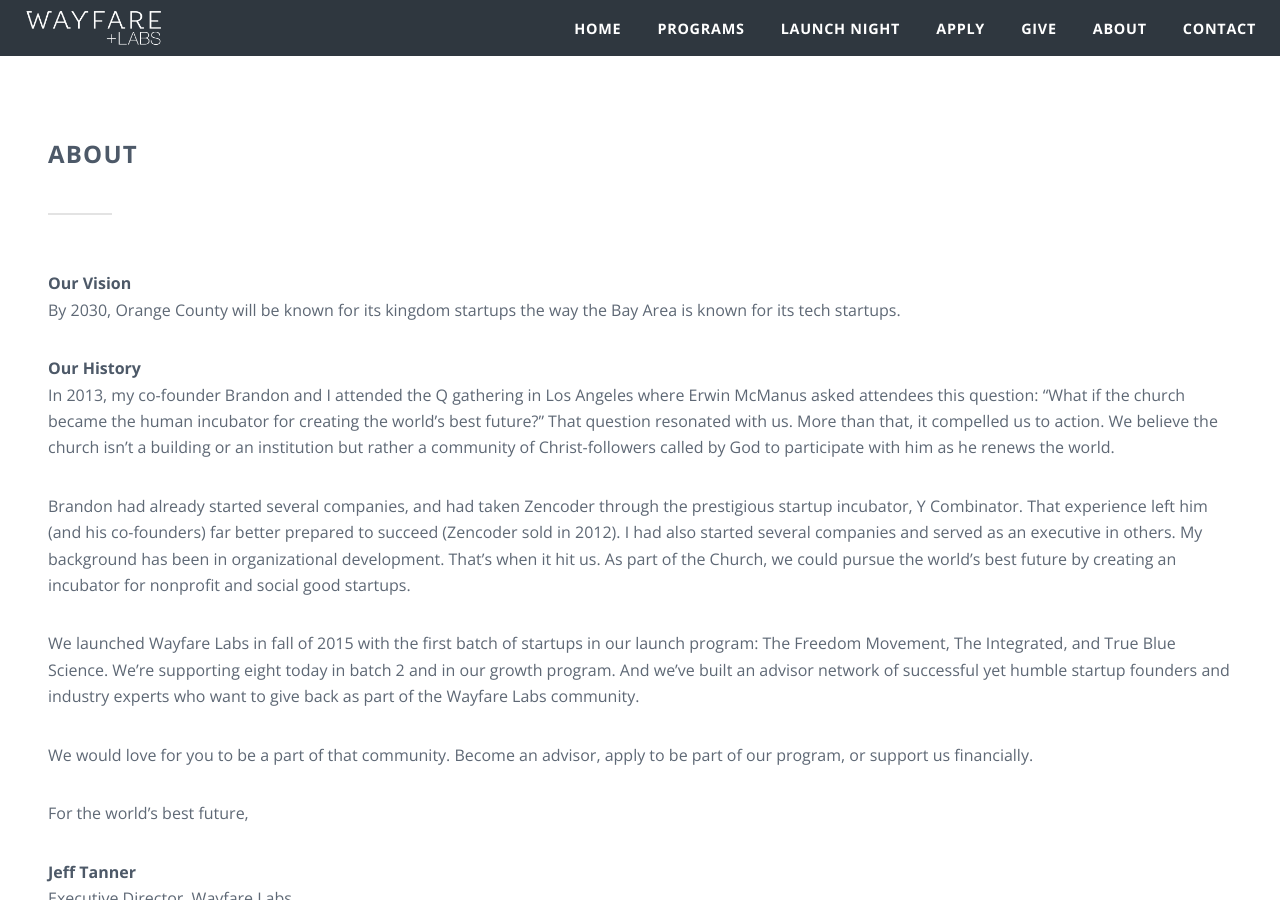
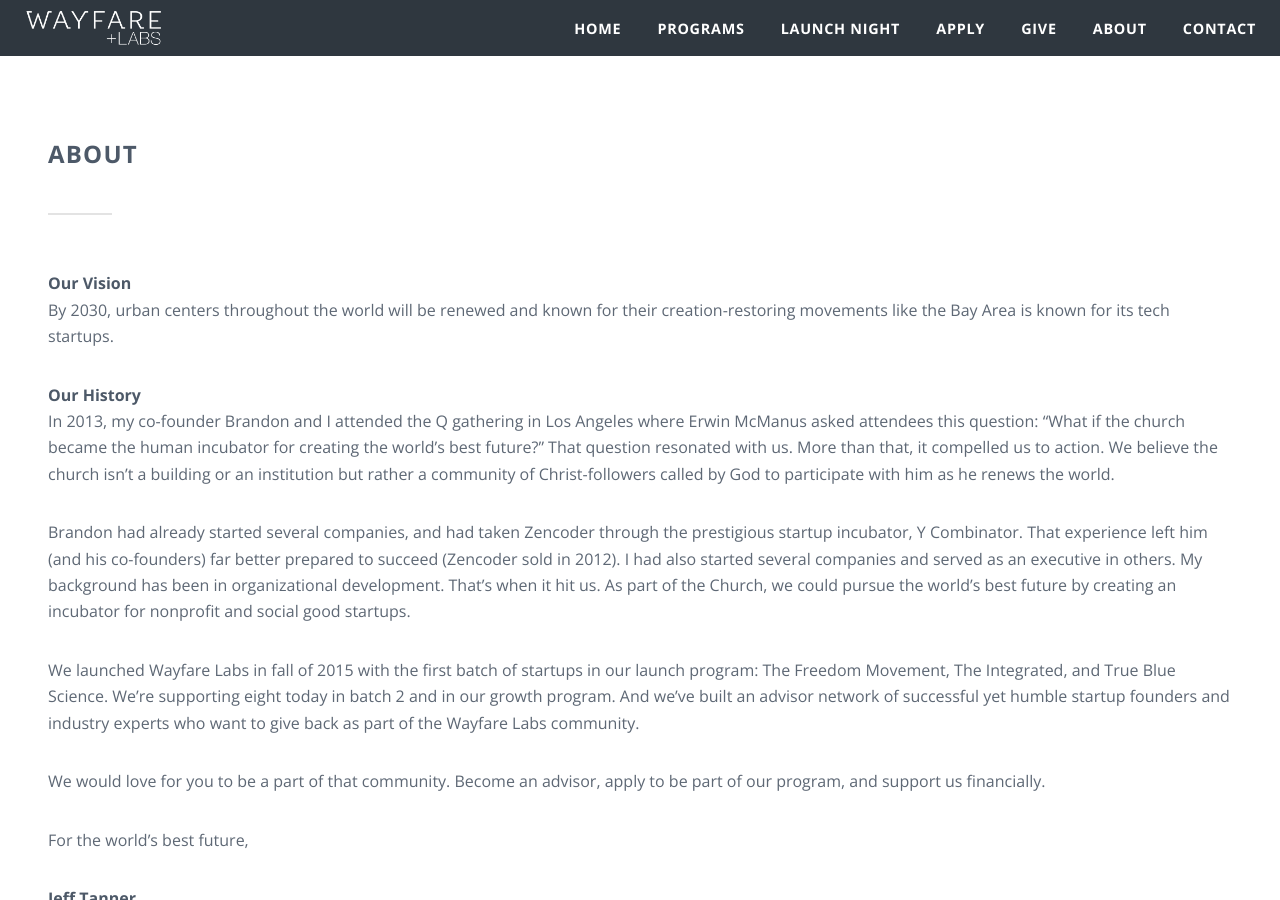
Before and after one commit to wayfareio/wayfarelabs.org, a Jekyll site: the page built from about.markdown, in a window 1280 px wide and 900 px high. Built offline with Jekyll 4.4.1, drawn with Linux system fonts in a browser that asks for light colours; comment, search, counter and statistics services are not loaded.

Commit message:
Updated About

```diff
--- a/about.markdown
+++ b/about.markdown
@@ -5,7 +5,7 @@
 ---
 
 **Our Vision**
-By 2030, Orange County will be known for its kingdom startups the way the Bay Area is known for its tech startups.
+By 2030, urban centers throughout the world will be renewed and known for their creation-restoring movements like the Bay Area is known for its tech startups.
 
 **Our History**
 In 2013, my co-founder Brandon and I attended the Q gathering in Los Angeles where Erwin McManus asked attendees this question: “What if the church became the human incubator for creating the world’s best future?” That question resonated with us. More than that, it compelled us to action. We believe the church isn't a building or an institution but rather a community of Christ-followers called by God to participate with him as he renews the world.
@@ -14,7 +14,7 @@
 
 We launched Wayfare Labs in fall of 2015 with the first batch of startups in our launch program: The Freedom Movement, The Integrated, and True Blue Science. We're supporting eight today in batch 2 and in our growth program. And we’ve built an advisor network of successful yet humble startup founders and industry experts who want to give back as part of the Wayfare Labs community.
 
-We would love for you to be a part of that community. Become an advisor, apply to be part of our program, or support us financially.
+We would love for you to be a part of that community. Become an advisor, apply to be part of our program, and support us financially.
 
 For the world's best future,
 
```
